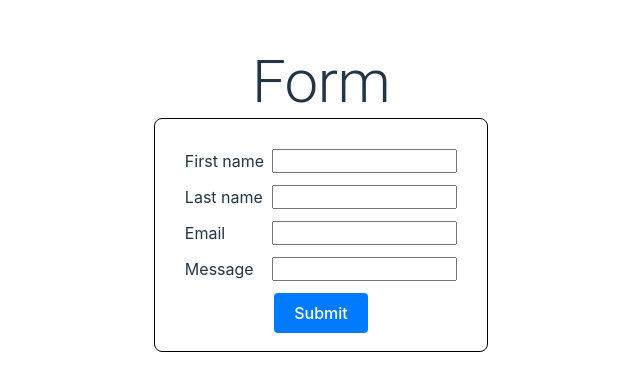
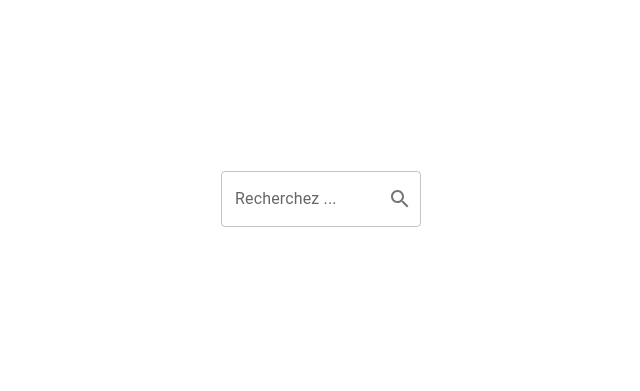
Before and after one commit to Rcaradec/coding-interview-practice, a React (Vite) app: page / in a window 1280 px wide. Shown: the part 201-592 px from the top of the page, without its empty margins (319-959 px from the left). Built offline with nearby package versions, Linux system fonts and the light colour scheme.

Commit message:
SearchInput / MUI + autocomplet / debounce

```diff
--- a/package.json
+++ b/package.json
@@ -12,8 +12,10 @@
   "dependencies": {
     "@emotion/react": "^11.13.3",
     "@emotion/styled": "^11.13.0",
+    "@mui/icons-material": "^6.1.4",
     "@mui/material": "^6.1.4",
     "axios": "^1.7.7",
+    "lodash": "^4.17.21",
     "react": "^18.3.1",
     "react-dom": "^18.3.1",
     "react-hook-form": "^7.53.0",
@@ -22,6 +24,7 @@
   },
   "devDependencies": {
     "@eslint/js": "^9.11.1",
+    "@types/lodash": "^4.17.12",
     "@types/react": "^18.3.10",
     "@types/react-dom": "^18.3.0",
     "@vitejs/plugin-react": "^4.3.2",
--- a/src/App.tsx
+++ b/src/App.tsx
@@ -1,8 +1,8 @@
 import "./App.css";
-import ContactForm from "./components/ContactForm";
+import SearchInput from "./components/SearchInput";
 
 function App() {
-  return <ContactForm />;
+  return <SearchInput />;
 }
 
 export default App;
--- /dev/null
+++ b/src/components/SearchInput.tsx
@@ -0,0 +1,76 @@
+import React, { useEffect, useState } from "react";
+
+import {
+  Autocomplete,
+  FormControl,
+  InputAdornment,
+  TextField,
+} from "@mui/material";
+
+import SearchIcon from "@mui/icons-material/Search";
+import debounce from "lodash/debounce";
+
+const users = [
+  { firstName: "John", id: 1 },
+  { firstName: "Emily", id: 2 },
+  { firstName: "Michael", id: 3 },
+  { firstName: "Sarah", id: 4 },
+  { firstName: "David", id: 5 },
+  { firstName: "Jessica", id: 6 },
+  { firstName: "Daniel", id: 7 },
+  { firstName: "Olivia", id: 8 },
+  { firstName: "Matthew", id: 9 },
+  { firstName: "Sophia", id: 10 },
+];
+
+const SearchInput = () => {
+  const [searchItem, setSearchItem] = useState("");
+  const [filteredUsers, setFilteredUsers] = useState(users);
+
+  const debounceHandleInputChange = debounce((value: string) => {
+    setSearchItem(value);
+  }, 300);
+
+  const handleInputChange = (event: React.ChangeEvent<HTMLInputElement>) =>
+    debounceHandleInputChange(event.target.value);
+
+  useEffect(() => {
+    const filteredItems = users.filter((user) =>
+      user.firstName.toLowerCase().includes(searchItem.toLowerCase())
+    );
+    setFilteredUsers(filteredItems);
+  }, [searchItem]);
+
+  return (
+    <>
+      <FormControl
+        fullWidth
+        sx={{ maxWidth: 600, minWidth: "200px" }}
+        variant="standard"
+      >
+        <Autocomplete
+          freeSolo
+          options={filteredUsers.map((user) => user.firstName)}
+          renderInput={(params) => (
+            <TextField
+              {...params}
+              label="Recherchez ..."
+              variant="outlined"
+              onChange={handleInputChange}
+              InputProps={{
+                ...params.InputProps,
+                endAdornment: (
+                  <InputAdornment position="end">
+                    <SearchIcon />
+                  </InputAdornment>
+                ),
+              }}
+            />
+          )}
+        />
+      </FormControl>
+    </>
+  );
+};
+
+export default SearchInput;
```
Also changed, not shown: src/data/useUser.ts (deleted, +0 -33 lines), 1 other file (tests, documents, lock files or other folders).
